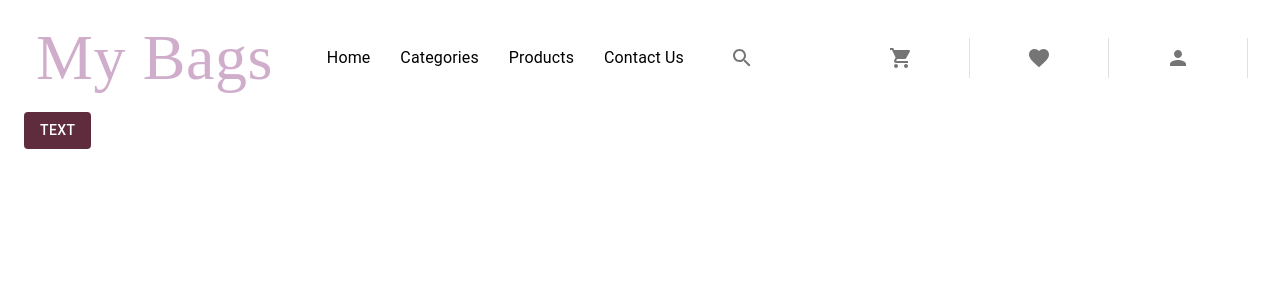
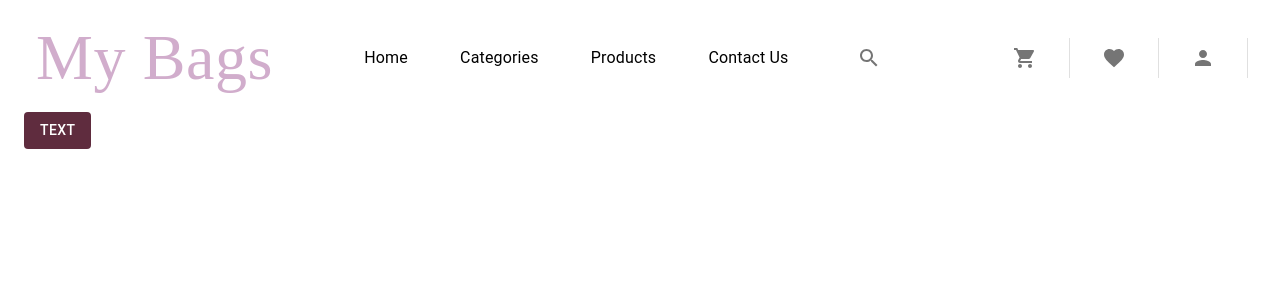
Before and after one commit to Ehsan-Rabobi/Ecommerce-frontend, a React (Create React App) app: page / in a window 1280 px wide. Shown: the top 300 px of the page. Built offline with nearby package versions, Linux system fonts and the light colour scheme; a web font is replaced by a local one.

Commit message:
complete responsive desktop

```diff
--- a/src/components/appbar/action.js
+++ b/src/components/appbar/action.js
@@ -1,9 +1,17 @@
 import { Divider, ListItemButton, ListItemIcon } from "@mui/material";
-import { MyList } from "../../styles/appbar";
+import {
+  MyList,
+  ActionIconsContainerDesktop,
+  ActionIconsContainerMobile,
+} from "../../styles/appbar";
 import { Favorite, Person, ShoppingCart } from "@mui/icons-material";
 
-export default function Actions() {
+export default function Actions({matches}) {
+  const Component = matches
+    ? ActionIconsContainerMobile
+    : ActionIconsContainerDesktop;
   return (
+    <Component>
       <MyList type="row">
         <ListItemButton
           sx={{
@@ -52,5 +60,6 @@ export default function Actions() {
         </ListItemButton>
         <Divider orientation="vertical" flexItem />
       </MyList>
+    </Component>
   );
 }
--- a/src/components/appbar/appbarDesktop.js
+++ b/src/components/appbar/appbarDesktop.js
@@ -1,12 +1,16 @@
 import { ListItemButton, ListItemIcon, ListItemText } from "@mui/material";
-import { ActionIconsContainerDesktop, ActionIconsContainerMobile, AppbarContainer, AppbarHeader, MyList } from "../../styles/appbar";
+import {
+  ActionIconsContainerDesktop,
+  ActionIconsContainerMobile,
+  AppbarContainer,
+  AppbarHeader,
+  MyList,
+} from "../../styles/appbar";
 import { Search } from "@mui/icons-material";
 import Actions from "./action";
 
 export default function AppbarDesktop({ matches }) {
-  const Component = matches
-    ? ActionIconsContainerMobile
-    : ActionIconsContainerDesktop;
+
 
   return (
     <>
@@ -23,7 +27,7 @@ export default function AppbarDesktop({ matches }) {
               </ListItemIcon>
             </ListItemButton>
           </MyList>
-        <Actions />
+          <Actions matches={matches}/>
         </AppbarContainer>
     </>
   );
--- a/src/components/appbar/index.js
+++ b/src/components/appbar/index.js
@@ -3,15 +3,17 @@ import { useTheme } from "@mui/material/styles";
 import AppbarMobile from "./appbarMobile";
 import AppbarDesktop from "./appbarDesktop";
 
-export default function Appbar(){
-    const theme = useTheme()
-    const matches = useMediaQuery(theme.breakpoints.down('md'))
+export default function Appbar() {
+  const theme = useTheme();
+  const matches = useMediaQuery(theme.breakpoints.down("md"));
 
-    return(
-        <>
-            {matches ? <AppbarMobile/> : <AppbarDesktop/>}
-        </>
-    )
-
-
+  return (
+    <>
+      {matches ? (
+        <AppbarMobile matches={matches} />
+      ) : (
+        <AppbarDesktop matches={matches} />
+      )}
+    </>
+  );
 }
```
Lines whose indentation alone changed are shown as unchanged.
